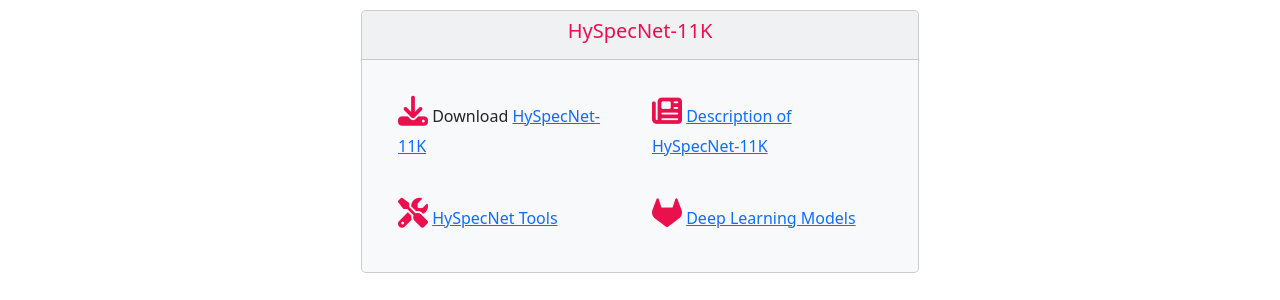
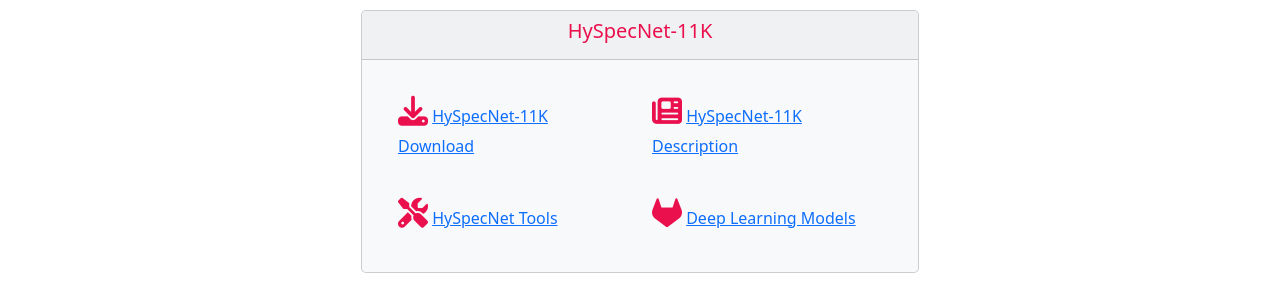
Before and after one commit to rsim-tu-berlin/hyspecnet.rsim.berlin, a Jekyll site: the page built from index.md, in a window 1280 px wide. Shown: the part 1454-1754 px from the top of the page. Built offline with Jekyll 4.4.1, drawn with Linux system fonts in a browser that asks for light colours.

```diff
--- a/index.md
+++ b/index.md
@@ -44,13 +44,13 @@ For further details about HySpecNet-11K, please see our paper:
                     <div class="col-lg-6 col-md-4 col-sm2">
                         <p class="card-text">
                             <i class="fas fa-download mb-2"></i>
-                            Download <a href="https://hyspecnet.rsim.berlin">HySpecNet-11K</a>
+                            <a href="https://hyspecnet.rsim.berlin">HySpecNet-11K Download</a>
                         </p>
                     </div>
                     <div class="col-lg-6 col-md-4 col-sm2">
                         <p class="card-text">
                             <i class="fas fa-newspaper  mb-2"></i>
-                            <a href="{{ site.url }}/hyspecnet-11k-description/">Description of HySpecNet-11K</a>
+                            <a href="{{ site.url }}/hyspecnet-11k-description/">HySpecNet-11K Description</a>
                         </p>
                     </div>
                 </div>
```
